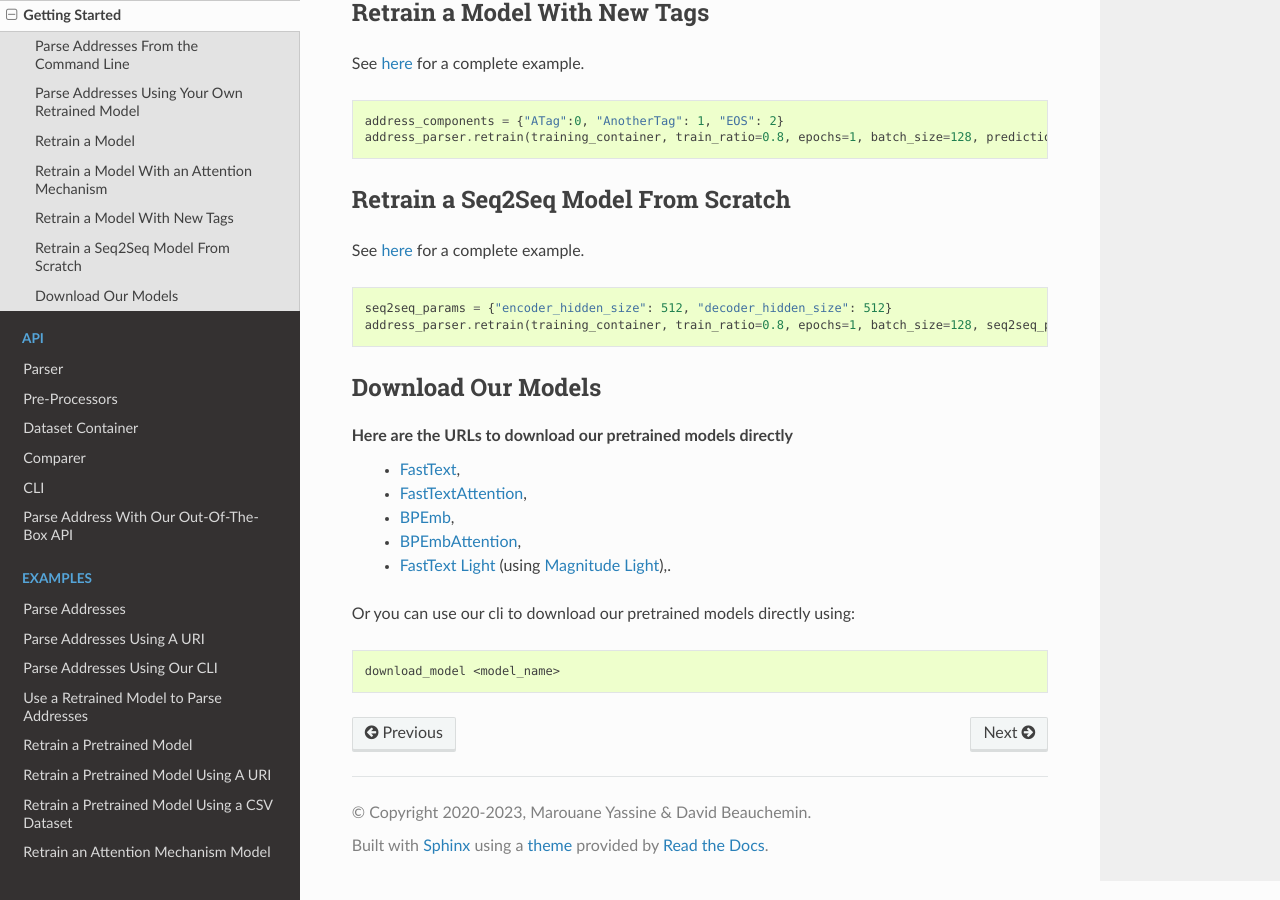
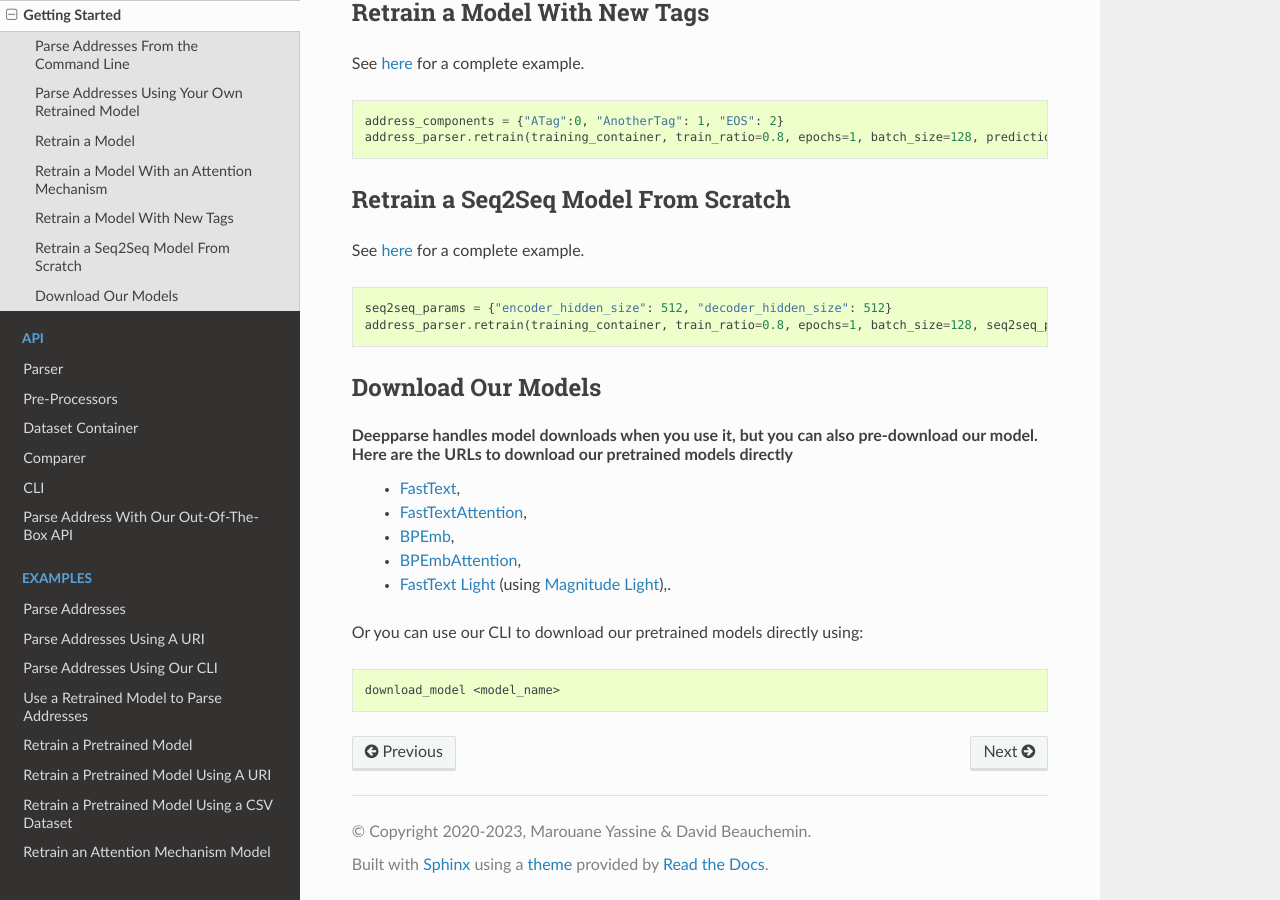
Before and after one commit to GRAAL-Research/deepparse, a Sphinx documentation site: the page built from docs/source/get_started/get_started.rst, in a window 1280 px wide and 900 px high, scrolled down 2012 px. Built offline with Sphinx 7.4.7 and the Read the Docs theme 2.0.0, drawn with Linux system fonts in a browser that asks for light colours; the version number could not be read and is left out.

Commit message:
improve documentation

```diff
--- a/docs/source/get_started/get_started.rst
+++ b/docs/source/get_started/get_started.rst
@@ -132,14 +132,14 @@ a complete example.
 Download Our Models
 *******************
 
-Here are the URLs to download our pretrained models directly
+Deepparse handles model downloads when you use it, but you can also pre-download our model. Here are the URLs to download our pretrained models directly
     - `FastText <https://graal.ift.ulaval.ca/public/deepparse/fasttext.ckpt>`__,
     - `FastTextAttention <https://graal.ift.ulaval.ca/public/deepparse/fasttext_attention.ckpt>`__,
     - `BPEmb <https://graal.ift.ulaval.ca/public/deepparse/bpemb.ckpt>`__,
     - `BPEmbAttention <https://graal.ift.ulaval.ca/public/deepparse/bpemb_attention.ckpt>`__,
     - `FastText Light <https://graal.ift.ulaval.ca/public/deepparse/fasttext.magnitude.gz>`__ (using `Magnitude Light <https://github.com/davebulaval/magnitude-light>`__),.
 
-Or you can use our cli to download our pretrained models directly using:
+Or you can use our CLI to download our pretrained models directly using:
 
 .. code-block:: sh
 
```
Also changed, not shown: README.md (+2 -2 lines).
